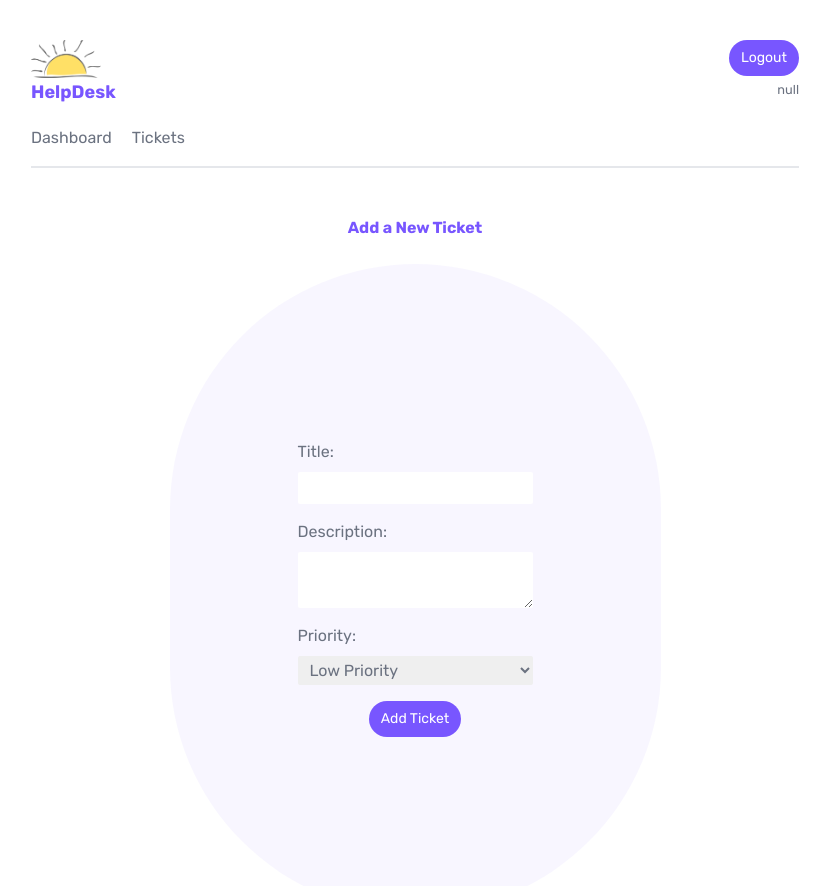
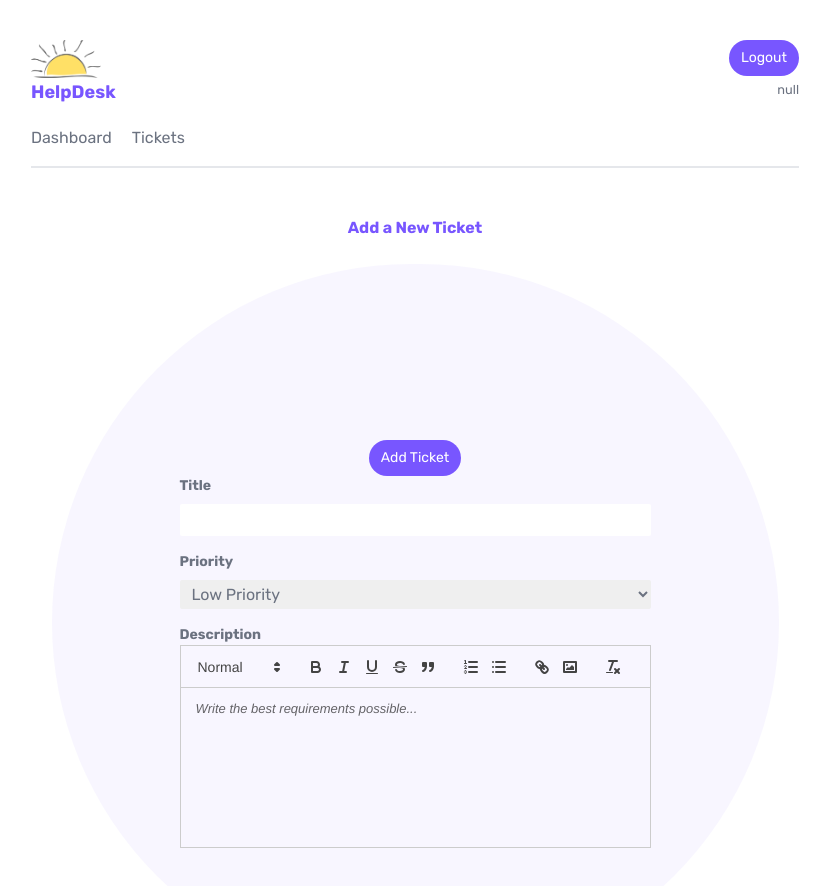
Before and after one commit to emoudy/helpdesk, a Next.js app: page /tickets/create in a window 1280 px wide. Shown: the top 886 px of the page, without its empty margins (225-1055 px from the left). Built offline with nearby package versions, Linux system fonts and the light colour scheme; no server answers.

Commit message:
addign Quill

```diff
--- a/app/(dashboard)/tickets/create/CreateForm.jsx
+++ b/app/(dashboard)/tickets/create/CreateForm.jsx
@@ -2,6 +2,9 @@
 
 import { useRouter } from "next/navigation";
 import { useState } from "react";
+import ReactQuill from "react-quill";
+import DOMPurify from "dompurify";
+import "react-quill/dist/quill.snow.css";
 
 export default function CreateForm() {
   const router = useRouter();
@@ -10,6 +13,11 @@ export default function CreateForm() {
   const [description, setDescription] = useState("");
   const [priority, setPriority] = useState("low");
   const [isLoading, setIsLoading] = useState(false);
+
+  const handleDescription = (value) => {
+    const sanitizedHTML = DOMPurify.sanitize(value);
+    setDescription(sanitizedHTML);
+  };
 
   const handleSubmit = async (e) => {
     e.preventDefault();
@@ -39,36 +47,70 @@ export default function CreateForm() {
     }
   };
 
+  // Quill modules configuration
+  const modules = {
+    toolbar: [
+      [{ size: ["small", false, "large", "huge"] }],
+      ["bold", "italic", "underline", "strike", "blockquote"],
+      [{ list: "ordered" }, { list: "bullet" }],
+      ["link", "image"],
+      ["clean"],
+    ],
+    clipboard: {
+      // toggle to add extra line breaks when pasting HTML:
+      matchVisual: false,
+    },
+  };
+
   return (
-    <form onSubmit={handleSubmit} className="w-1/2">
-      <label>
-        <span>Title:</span>
+    <form onSubmit={handleSubmit}>
+      <button className="btn-primary" disabled={isLoading}>
+        {isLoading ? "Adding..." : "Add Ticket"}
+      </button>
+      <div>
+        <h3>Title</h3>
         <input
           required
           type="text"
           onChange={(e) => setTitle(e.target.value)}
           value={title}
         />
-      </label>
-      <label>
-        <span>Description:</span>
-        <textarea
-          required
-          onChange={(e) => setDescription(e.target.value)}
-          value={description}
-        />
-      </label>
-      <label>
-        <span>Priority:</span>
+      </div>
+      <div>
+        <h3>Priority</h3>
         <select onChange={(e) => setPriority(e.target.value)} value={priority}>
           <option value="low">Low Priority</option>
           <option value="medium">Medium Priority</option>
           <option value="high">High Priority</option>
         </select>
-      </label>
-      <button className="btn-primary" disabled={isLoading}>
-        <span>{isLoading ? "Adding..." : "Add Ticket"}</span>
-      </button>
+      </div>
+      <div>
+        <h3>Description</h3>
+        <ReactQuill
+          className="h-[10rem]"
+          theme="snow"
+          formats={[
+            "header",
+            "font",
+            "size",
+            "bold",
+            "italic",
+            "underline",
+            "strike",
+            "blockquote",
+            "list",
+            "bullet",
+            "indent",
+            "link",
+            "image",
+            "video",
+          ]}
+          placeholder="Write the best requirements possible..."
+          modules={modules}
+          onChange={(e) => handleDescription(e)}
+          value={description}
+        />
+      </div>
     </form>
   );
 }
```
